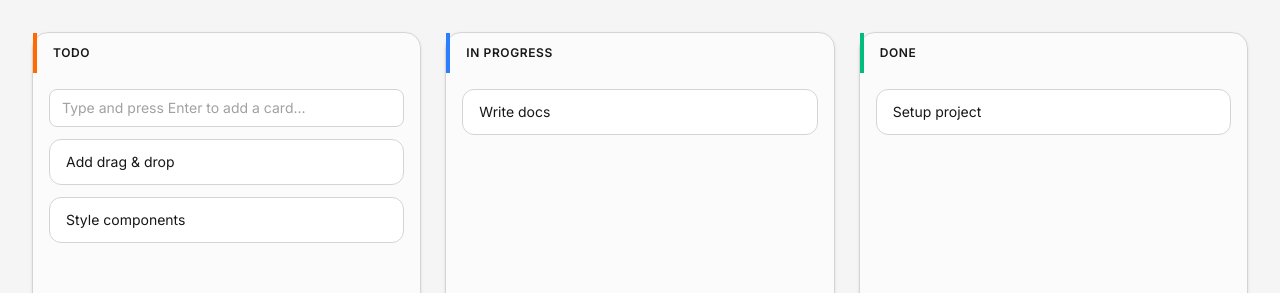
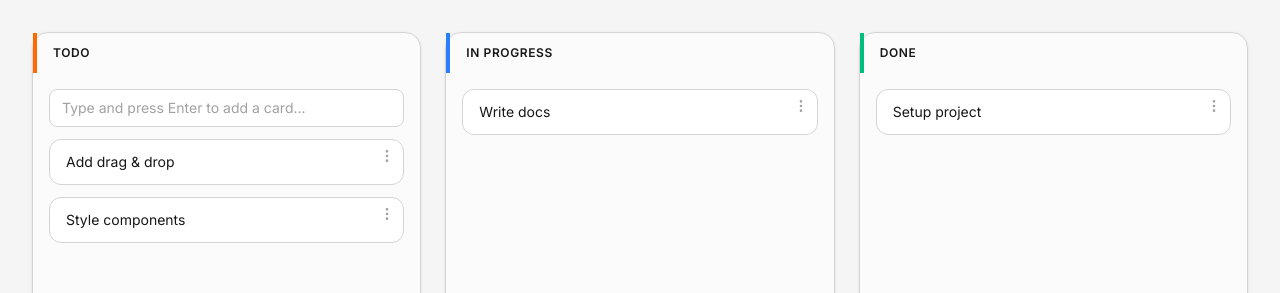
Before and after one commit to ccarella/kanban-app, a Next.js app: page / in a window 1280 px wide. Shown: the top 293 px of the page. Built offline with nearby package versions, Linux system fonts and the light colour scheme.

Commit message:
Add delete card functionality with context menu

```diff
--- a/src/app/actions.ts
+++ b/src/app/actions.ts
@@ -137,6 +137,33 @@ export async function addCard(content: string, columnId: string) {
   }
 }
 
+export async function deleteCard(cardId: string) {
+  if (!redis) {
+    console.warn('Redis client not configured - changes will not persist')
+    return
+  }
+
+  console.log(`Deleting card ${cardId}`)
+
+  try {
+    const board = await redis.get<BoardState>('board')
+    if (!board) return
+
+    for (const key of Object.keys(board) as (keyof BoardState)[]) {
+      board[key] = board[key].filter((c) => c.id !== cardId)
+    }
+
+    await redis.set('board', board)
+    await cleanupOldKeys()
+
+    revalidatePath('/board')
+    revalidatePath('/')
+  } catch (error) {
+    console.error('Failed to delete card:', error)
+    throw error
+  }
+}
+
 // Debug function to reset the board
 export async function resetBoard() {
   if (!redis) {
--- a/src/components/BoardClient.tsx
+++ b/src/components/BoardClient.tsx
@@ -3,7 +3,7 @@
 import { useState, useTransition } from 'react'
 import { DndContext, DragEndEvent } from '@dnd-kit/core'
 import KanbanColumn, { KanbanItem } from './KanbanColumn'
-import { moveCard, addCard } from '@/app/actions'
+import { moveCard, addCard, deleteCard } from '@/app/actions'
 
 interface BoardState {
   todo: KanbanItem[]
@@ -18,6 +18,16 @@ interface BoardClientProps {
 export default function BoardClient({ initialData }: BoardClientProps) {
   const [columns, setColumns] = useState<BoardState>(initialData)
   const [, startTransition] = useTransition()
+
+  const handleDeleteCard = (cardId: string) => {
+    setColumns(prev => ({
+      todo: prev.todo.filter(c => c.id !== cardId),
+      progress: prev.progress.filter(c => c.id !== cardId),
+      done: prev.done.filter(c => c.id !== cardId),
+    }))
+
+    startTransition(() => deleteCard(cardId))
+  }
 
   const handleAddCard = (content: string) => {
     const newCard: KanbanItem = {
@@ -78,18 +88,21 @@ export default function BoardClient({ initialData }: BoardClientProps) {
           accent="border-orange-500"
           items={columns.todo}
           onAddCard={handleAddCard}
+          onDeleteCard={handleDeleteCard}
         />
         <KanbanColumn
           id="progress"
           title="In Progress"
           accent="border-blue-500"
           items={columns.progress}
+          onDeleteCard={handleDeleteCard}
         />
         <KanbanColumn
           id="done"
           title="Done"
           accent="border-green-500"
           items={columns.done}
+          onDeleteCard={handleDeleteCard}
         />
       </main>
     </DndContext>
--- a/src/components/KanbanCard.tsx
+++ b/src/components/KanbanCard.tsx
@@ -1,12 +1,14 @@
 'use client'
 
-import React from 'react'
+import React, { useState } from 'react'
 import { useDraggable } from '@dnd-kit/core'
 import { cn } from '@/lib/utils'
+import { MoreVertical } from 'lucide-react'
 
 export interface KanbanCardProps extends React.HTMLAttributes<HTMLDivElement> {
   id: string
   columnId: string
+  onDelete?: (cardId: string) => void
 }
 
 export default function KanbanCard({
@@ -14,6 +16,7 @@ export default function KanbanCard({
   columnId,
   className,
   children,
+  onDelete,
   ...props
 }: KanbanCardProps) {
   const { attributes, listeners, setNodeRef, isDragging } = useDraggable({
@@ -23,18 +26,47 @@ export default function KanbanCard({
     },
   })
 
+  const [open, setOpen] = useState(false)
+
+  const toggleMenu = (e: React.MouseEvent) => {
+    e.stopPropagation()
+    setOpen((prev) => !prev)
+  }
+
+  const handleDelete = (e: React.MouseEvent) => {
+    e.stopPropagation()
+    setOpen(false)
+    onDelete?.(id)
+  }
+
   return (
     <div
       ref={setNodeRef}
       {...listeners}
       {...attributes}
       className={cn(
-        'bg-white border border-neutral-300 rounded-xl px-4 py-3 text-sm hover:shadow transition-transform hover:-translate-y-0.5 active:translate-y-0 cursor-grab',
+        'relative bg-white border border-neutral-300 rounded-xl px-4 py-3 text-sm hover:shadow transition-transform hover:-translate-y-0.5 active:translate-y-0 cursor-grab',
         isDragging ? 'ring-2 ring-blue-500' : '',
         className
       )}
       {...props}
     >
+      <button
+        onClick={toggleMenu}
+        className="absolute top-1 right-1 p-1 rounded text-neutral-400 hover:text-neutral-600 hover:bg-neutral-100"
+      >
+        <MoreVertical className="w-4 h-4" />
+      </button>
+      {open && (
+        <div className="absolute right-1 top-7 z-10 bg-white border border-neutral-300 rounded-md shadow-md">
+          <button
+            onClick={handleDelete}
+            className="block px-3 py-1 text-sm hover:bg-neutral-100 w-full text-left"
+          >
+            Delete
+          </button>
+        </div>
+      )}
       {children}
     </div>
   )
--- a/src/components/KanbanColumn.tsx
+++ b/src/components/KanbanColumn.tsx
@@ -15,9 +15,10 @@ interface KanbanColumnProps {
   accent: string
   items: KanbanItem[]
   onAddCard?: (content: string) => void
+  onDeleteCard?: (cardId: string) => void
 }
 
-export default function KanbanColumn({ id, title, accent, items, onAddCard }: KanbanColumnProps) {
+export default function KanbanColumn({ id, title, accent, items, onAddCard, onDeleteCard }: KanbanColumnProps) {
   const [inputValue, setInputValue] = useState('')
   const { setNodeRef } = useDroppable({
     id: id,
@@ -60,7 +61,12 @@ export default function KanbanColumn({ id, title, accent, items, onAddCard }: Ka
           />
         )}
         {items.map((item) => (
-          <KanbanCard key={item.id} id={item.id} columnId={id}>
+          <KanbanCard
+            key={item.id}
+            id={item.id}
+            columnId={id}
+            onDelete={onDeleteCard}
+          >
             {item.content}
           </KanbanCard>
         ))}
```
